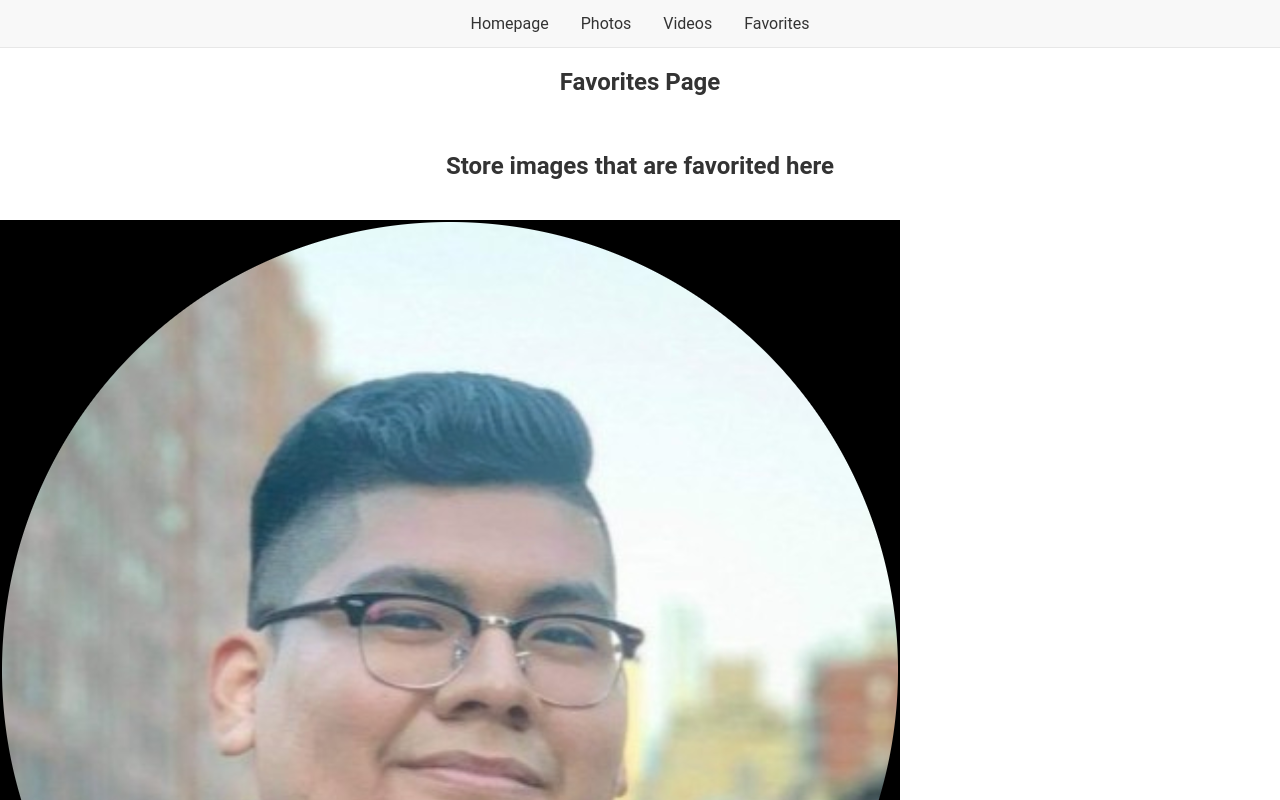
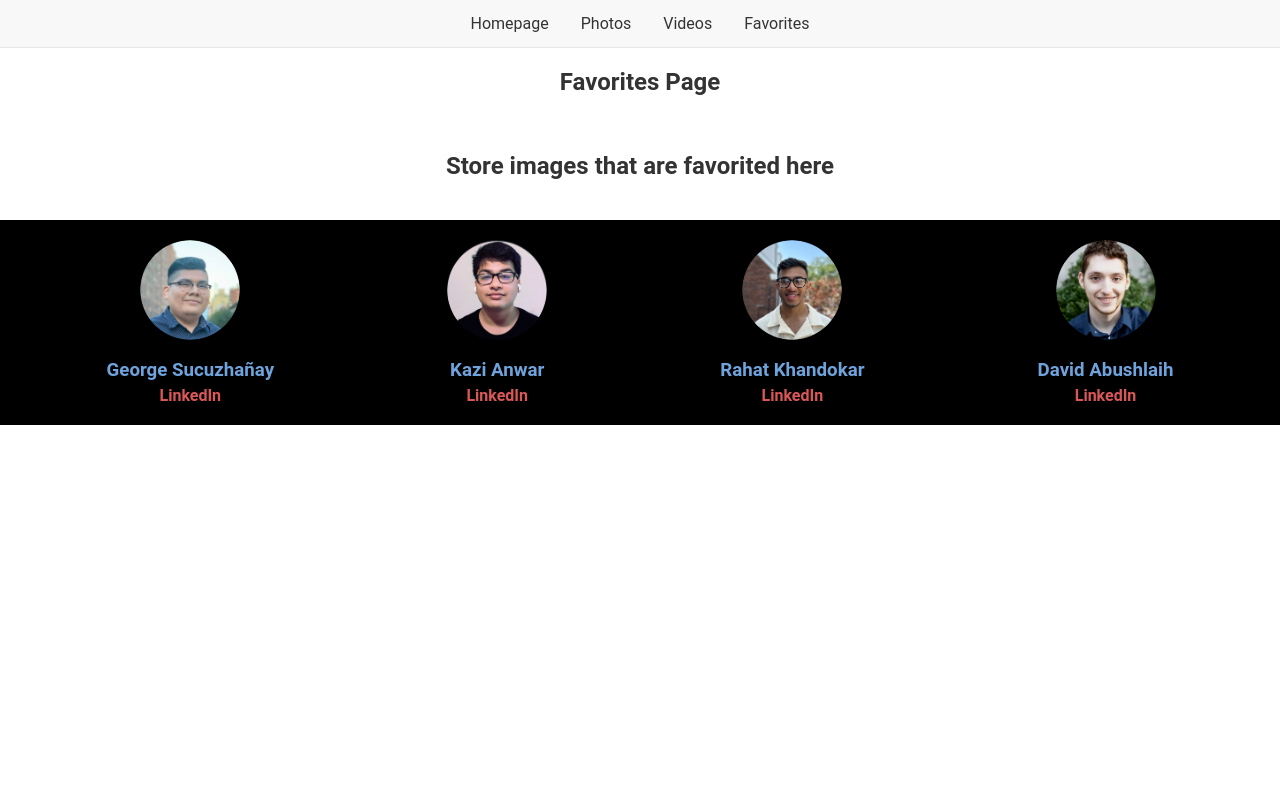
Before and after one commit to Kazi27/moodboard-frontend, a React (Create React App) app in the folder src/: page /favorites in a window 1280 px wide. Shown: the top 800 px of the page. Built offline with nearby package versions, Linux system fonts and the light colour scheme.

Commit message:
Styles seeminlgy fixed it but its  on every page

```diff
--- a/src/styles.css
+++ b/src/styles.css
@@ -136,3 +136,38 @@ h1, h2 {
 .video-item:hover p {
   display: block; /* Show the user name on hover */
 }
+
+.team {
+  display: flex;
+  justify-content: space-around;
+  align-items: center;
+  background-color: #000000;
+  color:#6ea3dc;
+  padding: 20px;
+  margin-top: 0px; /* Adjust the margin as needed */
+}
+
+.team-member {
+  text-align: center;
+}
+
+.team-member img {
+  width: 100px; /* Adjust the width as needed */
+  height: 100px; /* Adjust the height as needed */
+  border-radius: 50%; /* Make it circular */
+  margin-bottom: 10px;
+}
+
+.team-member h3 {
+  margin: 5px 0;
+}
+
+.team-member a {
+  color: #db5757;
+  text-decoration: none;
+  font-weight: bold;
+}
+
+.team-member a:hover {
+  color: #007bff; /* Change color on hover */
+}
```
